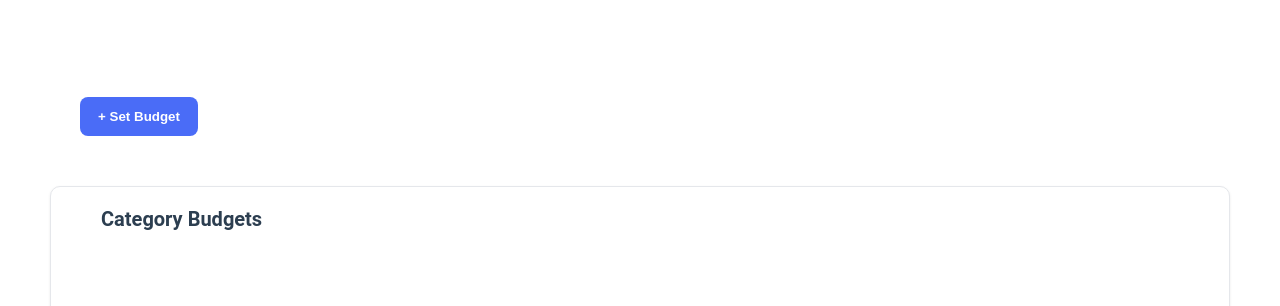
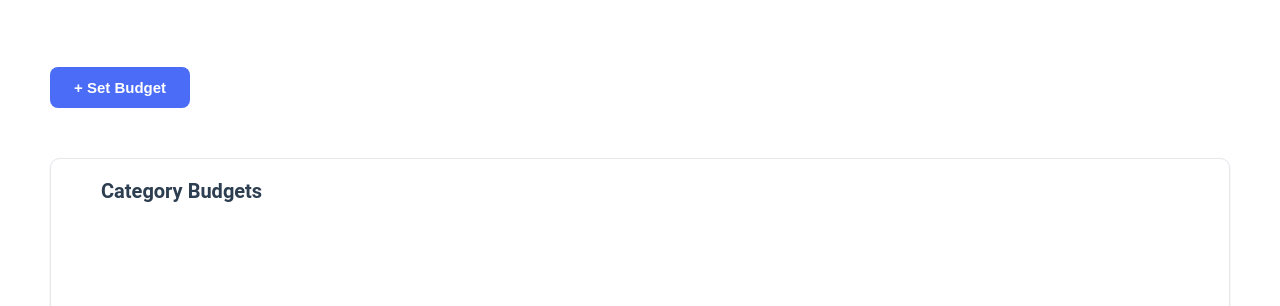
Before and after one commit to dobladamark/Personal-Finance-Tracker, a plain HTML site: page pages/budget.html in a window 1280 px wide. Shown: the part 362-668 px from the top of the page. Drawn offline with Linux system fonts and the light colour scheme.

Commit message:
feat: add hover on set budget btn. refactor: change border bottom to box shadow budget percentage

```diff
--- a/css/style.css
+++ b/css/style.css
@@ -612,7 +612,8 @@ body {
   align-items: center;
   gap: 20px;
   min-height: 80px;
-  border-bottom: 1px solid #e5e7eb;
+  box-shadow: 0 1px 3px rgba(0, 0, 0, 0.08);
+  border-radius: 10px;
 }
 
 .budgcat-icon-cards {
@@ -676,18 +677,26 @@ body {
   padding: 0;
 }
 
+
+
 .set-budget-btn {
-  width: 10%;
-  height: 20%;
-  padding: 12px;
+  padding: 12px 24px;
   background: #4a6cf7;
   color: white;
   border: none;
   border-radius: 8px;
   cursor: pointer;
   font-weight: 600;
-  margin-top: 80px;
-  margin-left: 30px;
+  font-size: 15px;
+  transition: all 0.3s;
+  height: 20%;
+  margin-top: 50px;
+}
+
+.set-budget-btn:hover {
+  background: #3c59d1;
+  transform: translateY(-2px);
+  box-shadow: 0 4px 12px rgba(74, 108, 247, 0.3);
 }
 
 .budg-progress-wrapper {
```
